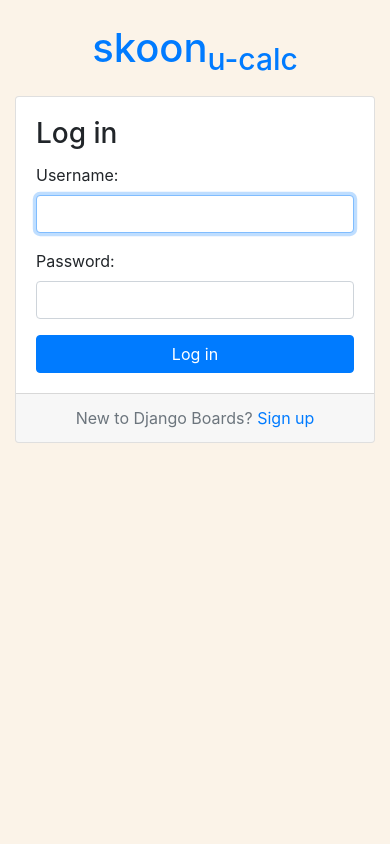
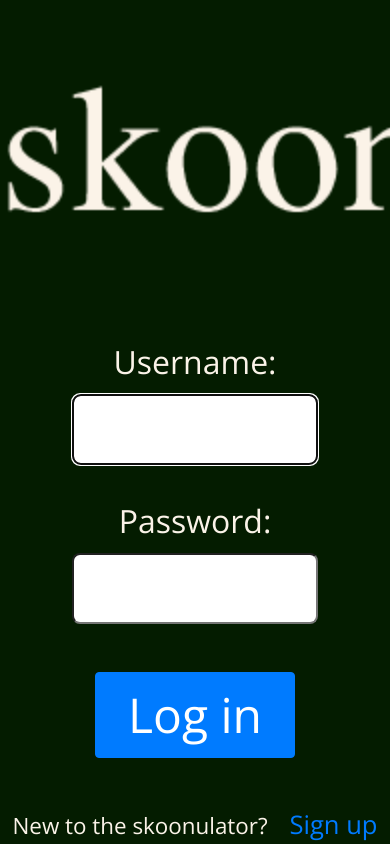
Before and after one commit to BenCurrieDev/SkoonAssignment, a Django app: page /login/ in a window 390 px wide; the page is wider, and only the part inside the window is pictured. Run offline with Django 4.2, Linux system fonts and the light colour scheme; some libraries are stand-ins or nearby versions.

Commit message:
styled signup/login/nav for mobile

```diff
--- /dev/null
+++ b/static/css/reset.css
@@ -0,0 +1,48 @@
+/* http://meyerweb.com/eric/tools/css/reset/
+   v2.0 | 20110126
+   License: none (public domain)
+*/
+
+html, body, div, span, applet, object, iframe,
+h1, h2, h3, h4, h5, h6, p, blockquote, pre,
+a, abbr, acronym, address, big, cite, code,
+del, dfn, em, img, ins, kbd, q, s, samp,
+small, strike, strong, sub, sup, tt, var,
+b, u, i, center,
+dl, dt, dd, ol, ul, li,
+fieldset, form, label, legend,
+table, caption, tbody, tfoot, thead, tr, th, td,
+article, aside, canvas, details, embed,
+figure, figcaption, footer, header, hgroup,
+menu, nav, output, ruby, section, summary,
+time, mark, audio, video {
+	margin: 0;
+	padding: 0;
+	border: 0;
+	font-size: 100%;
+	font: inherit;
+	vertical-align: baseline;
+}
+/* HTML5 display-role reset for older browsers */
+article, aside, details, figcaption, figure,
+footer, header, hgroup, menu, nav, section {
+	display: block;
+}
+body {
+	line-height: 1;
+}
+ol, ul {
+	list-style: none;
+}
+blockquote, q {
+	quotes: none;
+}
+blockquote:before, blockquote:after,
+q:before, q:after {
+	content: '';
+	content: none;
+}
+table {
+	border-collapse: collapse;
+	border-spacing: 0;
+}
--- a/static/css/skoon.css
+++ b/static/css/skoon.css
@@ -9,13 +9,64 @@
     --ff-skoon-sub:  "Roboto", sans-serif;
     --ff-skoon-body: 'Open Sans', sans-serif;
 
-    --fw-skoon-sub: 500;
+    --fw-skoon-sub: 400;
     --fw-skoon-body: 300;
 
+    --fs-h1: 10rem;
+    --fs-h2: 4rem;
+    --fs-h3: 4rem;
+    --fs-h4: 2rem;
+
+    --fs-pl: 2rem;
+    --fs-p: 1.6rem;
+    --fs-ps: 1.2rem
+
+}
+
+/* set basics */
+
+html, body {
+    height: 100%;
+    margin: 0px;
+}
+
+h1, h2 {
+    font-family: var(--ff-skoon-serif);
+}
+
+h3, h4, th {
+    font-family: var(--ff-skoon-sub);
+    font-weight: var(--fw-skoon-sub);
+}
+
+p, td, button, a, li {
+    font-family: var(--ff-skoon-body);
+    font-weight: var(--fw-skoon-body);
+}
+
+h1 {
+    font-size: var(--fs-h1);
+}
+
+h2 {
+    font-size: var(--fs-h2);
+}
+
+h3 {
+    font-size: var(--fs-h3);
+}
+
+h4, th {
+    font-size: var(--fs-h4);
+}
+
+td, p, button, a, li {
+    font-size: var(--fs-p);
 }
 
 .bg-skoon-light {
     background-color: var(--bs-skoon-primary);
+
 }
 
 .bg-skoon-dark {
@@ -31,13 +82,119 @@
 }
 
 
-.f-skoon-heading {
-    font-family: var(--ff-skoon-serif);
-    font-size: 2.5rem;
+/* accounts */
+
+.my-accounts-container {
+    width: 100%;
+    height: 100%;
+    background-color: var(--bs-skoon-dark);
+    text-align: center;
+    display: flex;
+    flex-direction: column;
+    justify-content: center;
 }
 
-.f-skoon-sub {
-    font-family: var(--ff-skoon-sub);
-    font-size: 1.7rem;
-    font-weight: 400;
+.accounts-logo {
+    width: 432px;
 }
+
+.accounts-form {
+    font-size: 2rem;
+    font-family: var(--ff-skoon-body);
+    margin-top: 5rem;
+}
+
+.account-field {
+   display: block;
+   margin: auto;
+   width: 70%;
+   border-radius: 0.5rem;
+   padding: 0.6rem 2rem;
+   margin-bottom: 0.5rem
+}
+
+.newto {
+    font-size: 1.4rem;
+    margin-top: 2rem;
+    font-family: var(--ff-skoon-body);
+    font-weight: 300;
+}
+
+.signup {
+    margin-left: 1rem;
+}
+
+.accounts-content {
+    color: var(--bs-skoon-light);
+}
+
+.login-form input {
+    margin-bottom: 2rem;
+}
+
+.login-button {
+    margin-top: 1rem;
+}
+
+.accounts-button {
+    font-size: 3rem;
+    padding-inline: 2rem;
+    margin-block: 1rem;
+}
+.accounts-inner {
+    width: 90%;
+    margin: auto;
+}
+
+.accounts-error, .accounts-help {
+    font-family: var(--ff-skoon-body);
+    font-weight: 300;
+    font-size: 1.6rem;
+}
+
+
+
+
+/* nav */
+
+nav {
+    width: 100%;
+    height: 12rem;
+    background-color: #041c00;
+    position: fixed;
+    bottom: 0;
+}
+
+.my-nav-container {
+    margin-inline: auto;
+    height: 100%;
+    width: 90%;
+    display: flex;
+    align-content: center;
+    align-items: center;
+    justify-content: space-between;
+
+}
+
+.my-nav-container .logo {
+    position: relative;
+    bottom: 5px;
+}
+
+.my-navlinks {
+    display: flex;
+    align-items: center;
+    height: 100%;
+}
+
+.my-navlinks li a span {
+    position: relative;
+    top: 10px;
+    margin-left: 4rem;
+    font-size: 4rem;
+    color: var(--bs-skoon-light);
+}
+
+.my-navlinks .logout {
+    margin-left: 4rem;
+}
--- a/templates/base.html
+++ b/templates/base.html
@@ -3,37 +3,44 @@
   <head>
     <meta charset="utf-8">
     <title>{% block title %}Skoon u-calc{% endblock %}</title>
+    <link rel="stylesheet" href="{% static 'css/reset.css' %}">
     <link rel="stylesheet" href="{% static 'css/bootstrap.min.css' %}">
     <link rel="stylesheet" href="{% static 'css/skoon.css' %}">
     <link rel="preconnect" href="https://fonts.googleapis.com">
     <link rel="preconnect" href="https://fonts.gstatic.com" crossorigin>
     <link href="https://fonts.googleapis.com/css2?family=Open+Sans:ital,wght@0,300;0,400;0,700;1,300;1,400;1,700&family=Playfair+Display&family=Roboto:ital,wght@0,300;0,400;0,500;1,300;1,400&display=swap" rel="stylesheet">
+    <link rel="stylesheet" href="https://fonts.googleapis.com/css2?family=Material+Symbols+Rounded:opsz,wght,FILL,GRAD@48,400,0,0" />
+    <link rel="stylesheet" href="https://fonts.googleapis.com/css2?family=Material+Symbols+Rounded:opsz,wght,FILL,GRAD@48,400,0,0" />
+    <link rel="stylesheet" href="https://fonts.googleapis.com/css2?family=Material+Symbols+Rounded:opsz,wght,FILL,GRAD@48,400,0,0" />
   </head>
   <body class="bg-skoon-light">
     {% block body %}
 
-        <nav class="navbar navbar-expand-sm navbar-dark bg-dark">
-            <div class="container">
-              <a class="navbar-brand" href="{% url 'home' %}" style="font-family:Cambria, Cochin, Georgia, Times, 'Times New Roman', serif">skoon<sub>u-calc</sub></a>
-              <button class="navbar-toggler" type="button" data-toggle="collapse" data-target="#mainMenu" aria-controls="mainMenu" aria-expanded="false" aria-label="Toggle navigation">
-                <span class="navbar-toggler-icon"></span>
-              </button>
-              <div class="collapse navbar-collapse" id="mainMenu">
-                <ul class="navbar-nav ml-auto">
-                    <li class="nav-item">
-                        <a class="nav-link mr-3" href={% url 'home' %}>Database</a>
+        <nav class="">
+            <div class="my-nav-container">
+              <a class="logo" href="{% url 'home' %}" ><img src="{% static 'img/logo.png' %}"></a>
+              <ul class="my-navlinks">
+                  <li class="">
+                      <a class="" href={% url 'home' %}>
+                          <span class="material-symbols-rounded">
+                          database
+                          </span>
+                      </a>
                   </li>
-                    <li class="nav-item">
-                        <a class="nav-link mr-5" href={% url 'calculator' %}>Calculator</a>
+                  <li class="">
+                      <a class="" href={% url 'calculator' %}>
+                        <span class="material-symbols-rounded">
+                        calculate
+                        </span>
+                      </a>
                   </li>
                   {% if user.is_authenticated %}
-                        <li class="nav-item dropdown">
-                            <a class="nav-link dropdown-toggle" href="#" id="userMenu" data-toggle="dropdown" aria-haspopup="true" aria-expanded="false">
-                            {{ user.username }}
+                      <li class="logout">
+                          <a class="" href="{% url 'logout' %}" id="userMenu" >
+                              <span class="material-symbols-rounded">
+                              logout
+                              </span>
                           </a>
-                            <div class="dropdown-menu dropdown-menu-right" aria-labelledby="userMenu">
-                            <a class="dropdown-item" href="{% url 'logout' %}">Log out</a>
-                            </div>
                       </li>
                   {% else %}
                       <form class="form-inline ml-auto">
@@ -42,7 +49,6 @@
                       </form>
                   {% endif %}
               </ul>
-              </div>
             </div>
           </nav>
 
--- a/templates/base_accounts.html
+++ b/templates/base_accounts.html
@@ -7,9 +7,9 @@
 {% endblock %}
 
 {% block body %}
-  <div class="container">
-    <h1 class="text-center logo my-4">
-      <a href="{% url 'home' %}">skoon<sub>u-calc</sub></a>
+  <div class="my-accounts-container">
+    <h1 class="">
+      <a href="{% url 'home' %}"><img src="{% static 'img/logo.png' %}" class="accounts-logo"></a>
     </h1>
     {% block content %}
     {% endblock %}
--- a/templates/includes/basic_form.html
+++ b/templates/includes/basic_form.html
@@ -1,7 +1,7 @@
 {% load form_tags widget_tweaks %}
 
 {% if form.non_field_errors %}
-  <div class="alert alert-danger" role="alert">
+  <div class="" role="alert">
     {% for error in form.non_field_errors %}
       <p{% if forloop.last %} class="mb-0"{% endif %}>{{ error }}</p>
     {% endfor %}
@@ -9,18 +9,18 @@
 {% endif %}
 
 {% for field in form %}
-  <div class="form-group">
+  <div class="accounts-fields">
     {{ field.label_tag }}
-    {% render_field field class=field|input_class %}
+    {% render_field field class="account-field" %}
     {% for error in field.errors %}
-      <div class="invalid-feedback">
+      <div class="accounts-error">
         {{ error }}
       </div>
     {% endfor %}
     {% if field.help_text %}
-      <small class="form-text text-muted">
-        {{ field.help_text|safe }}
-      </small>
+      <p class="accounts-help">
+        {{ field.help_text }}
+      </p>
     {% endif %}
   </div>
 {% endfor %}
--- a/templates/login.html
+++ b/templates/login.html
@@ -8,23 +8,19 @@
 
 {% block content %}
 
-    <div class="row justify-content-center">
-      <div class="col-lg-4 col-md-6 col-sm-8">
-        <div class="card">
-          <div class="card-body">
-            <h3 class="card-title">Log in</h3>
-            <form method="post">
+    <div class="accounts-content">
+      <div class="accounts-outer">
+          <div class="accounts-inner">
+            <form method="post" class="accounts-form login-form">
               {% csrf_token %}
               <input type="hidden" name="next" value="{{ next }}">
               {% include 'includes/basic_form.html' %}
-              <button type="submit" class="btn btn-primary btn-block">Log in</button>
+              <button type="submit" class="btn btn-primary accounts-button login-button">Log in</button>
             </form>
           </div>
-          <div class="card-footer text-muted text-center">
-            New to Django Boards? <a href="{% url 'signup' %}">Sign up</a>
+          <div class="newto">
+            New to the skoonulator? <a href="{% url 'signup' %}" class="signup">Sign up</a>
           </div>
-        </div>
-
       </div>
     </div>
 
```
Also changed, not shown: static/css/accounts.css (deleted, +0 -13 lines), templates/signup.html (+7 -10 lines), db.sqlite3. Lines whose indentation alone changed are shown as unchanged.
